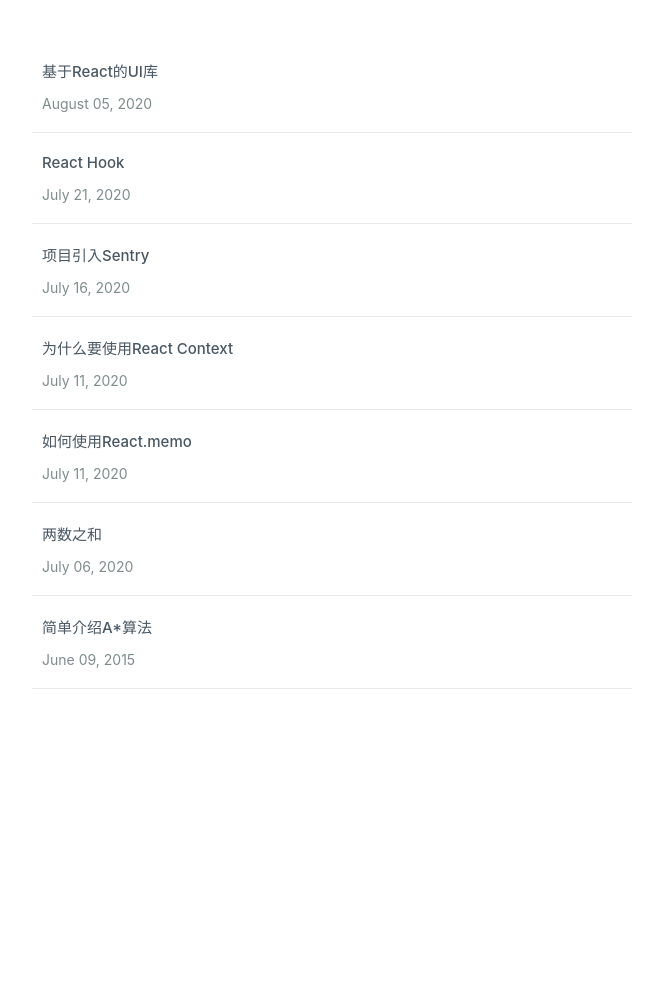
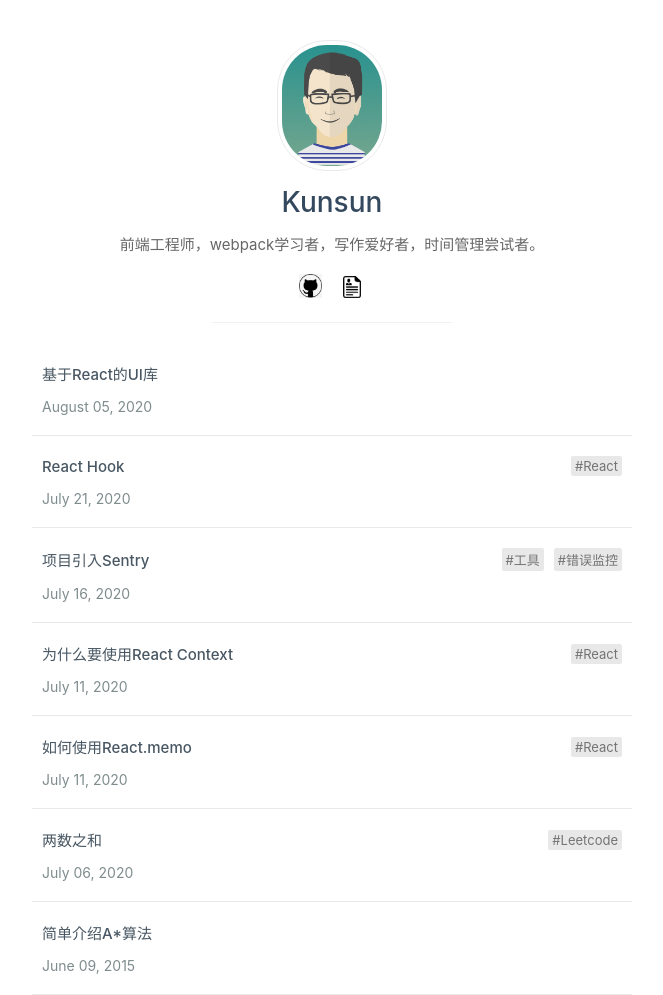
Before and after one commit to kunsun/blog, a Gatsby site: page / in a window 1280 px wide. Shown: the whole page, without its empty margins (308-971 px from the left). Before the commit the page ends 800 px from the top, so only its background shows below. Built offline with nearby package versions, Linux system fonts and the light colour scheme; Gatsby itself is replaced by a stand-in of ours.

Commit message:
完善首页

```diff
--- a/package.json
+++ b/package.json
@@ -11,8 +11,8 @@
     "start": "npm run develop",
     "serve": "gatsby serve",
     "clean": "gatsby clean",
-    "deploy": "gatsby build && gh-pages -d public -b master -r https://d4b240ba0a1b4a57e896358b506d2cd17671f3b7@github.com/kunsun/kunsun.github.io.git",
-    "test": "echo \"Write tests! -> https://gatsby.dev/unit-testing\" && exit 1"
+    "deploy": "gh-pages -d public -b master -r https://cac05af513860ab991890e9e6b468f40df46e17e@github.com/kunsun/kunsun.github.io.git",
+    "gh-clean": "gh-pages-clean"
   },
   "dependencies": {
     "gatsby": "^2.23.12",
--- a/src/components/Header/index.css
+++ b/src/components/Header/index.css
@@ -1,11 +1,55 @@
 header.page-header {
   box-sizing: border-box;
   display: flex;
-  justify-content: space-between;
-  align-items: flex-end;
+  flex-direction: column;
+  justify-content: center;
+  align-items: center;
   padding: 20px 60px;
   img {
-    height: 60px;
+    margin-top: 20px;
+    width: 100px;
+    height: auto;
+    border-radius: 50px;
+    padding: 4px;
+    border: 1px solid #eaeaea;
+  }
+  .title {
+    margin-top: 14px;
+    font-size: 28px;
+    font-weight: 500;
+  }
+  .sub-title {
+    margin-top: 14px;
+    color: rgba(0, 0, 0, .6);
+  }
+  .social {
+    text-align: center;
+    width: 100%;
+    .icon {
+      display: inline-block;
+      height: 24px;
+      width: 24px;
+      margin: 20px 0;
+      &.github {
+        background: url('./image/github-icon.jpg') no-repeat;
+        background-size: contain;
+      }
+      &.resume {
+        margin-left: 20px;
+        height: 22px;
+        width: 22px;
+        background: url('./image/resume-icon-2.png') no-repeat;
+        background-size: contain;
+      }
+    }
+    &::after {
+      display: block;
+      margin: 0 auto;
+      width: 50%;
+      content: '';
+      height: 1px;
+      background: #f1f1f1;
+    }
   }
   .nav-list {
     display: flex;
--- a/src/components/Header/index.jsx
+++ b/src/components/Header/index.jsx
@@ -1,22 +1,19 @@
 import React from 'react';
-import Logo from './logo.png';
+import Logo from './self.png';
 import './index.css';
 
 const Header = () => {
   return (
     <header className='page-header'>
-      {/* <img src={Logo} alt="kunsun"/> */}
-      {/* <ul className="nav-list">
-        <li className="nav-list-item">
-          <a href="/">BLOG</a>
-        </li>
-        <div className="nav-list-item">
-          <a href="/resume">RESUME</a>
-        </div>
-        <div className="nav-list-item">
-          <a href="/github">GITHUB</a>
-        </div>
-      </ul> */}
+      <img src={Logo} alt="kunsun"/>
+      <div className="title">Kunsun</div>
+      <div className="sub-title">
+        前端工程师，webpack学习者，写作爱好者，时间管理尝试者。
+      </div>
+      <div className="social">
+        <a href="https://github.com/kunsun" className="icon github"></a>
+        <a href="/resume" className="icon resume"></a>
+      </div>
     </header>
 
   )
--- a/src/components/PostLink/index.css
+++ b/src/components/PostLink/index.css
@@ -4,10 +4,26 @@
   &:hover {
     background: #f7f7f7;
   }
-  h4 {
-    color: #485763;
-    font-size: 15px;
-    font-weight: 500;
+  .link-header {
+    display: flex;
+    align-items: center;
+    justify-content: space-between;
+    h4 {
+      color: #485763;
+      font-size: 15px;
+      font-weight: 500;
+    }
+    .tags {
+      display: flex;
+      color: rgba(0, 0, 0, .5);
+      font-size: 13px;
+      .tag {
+        background: #e8e8e8;
+        padding: 2px 4px;
+        margin-left: 10px;
+        border-radius: 2px;
+      }
+    }
   }
   .post-time {
     color: #7f8c8d;
--- a/src/components/PostLink/index.jsx
+++ b/src/components/PostLink/index.jsx
@@ -19,7 +19,20 @@ const PostLink = ({ post }) => {
   return (
     <Link to={postItem.path}>
       <div className="post-link">
-        <h4>{postItem.title}</h4>
+        <div className="link-header">
+          <h4>{postItem.title}</h4>
+          <div className="tags">
+            {
+              postItem.tags ?
+              postItem.tags.map((tag, i) => {
+                return (
+                  <div className="tag" key={i}>#{tag}</div>
+                )
+              })
+              : null
+            }
+          </div>
+        </div>
         <div className="post-time">{postItem.date}</div>
       </div>
     </Link>
--- a/src/content/_posts/react-context.md
+++ b/src/content/_posts/react-context.md
@@ -1,6 +1,8 @@
 ---
 path: "/react-context"
 title: '为什么要使用React Context'
+tags:
+  - React
 date: 2020-07-11
 ---
 
--- a/src/content/_posts/react-hook.md
+++ b/src/content/_posts/react-hook.md
@@ -1,6 +1,8 @@
 ---
 path: "/react-hook"
 title: 'React Hook'
+tags:
+  - React
 date: 2020-07-21
 ---
 
--- a/src/content/_posts/react-memo.md
+++ b/src/content/_posts/react-memo.md
@@ -1,6 +1,8 @@
 ---
 path: "/react-memo"
 title: '如何使用React.memo'
+tags:
+   - React
 date: 2020-07-11
 ---
 
--- a/src/content/_posts/sentry.md
+++ b/src/content/_posts/sentry.md
@@ -1,6 +1,9 @@
 ---
 path: "/sentry"
 title: '项目引入Sentry'
+tags:
+  - 工具
+  - 错误监控
 date: 2020-07-16
 ---
 
--- a/src/content/_posts/two-sum.md
+++ b/src/content/_posts/two-sum.md
@@ -2,6 +2,8 @@
 path: "/two-sum"
 title: '两数之和'
 date: 2020-07-06
+tags:
+  - Leetcode
 banner: image/kunsun.jpg
 ---
 
--- a/src/pages/index.js
+++ b/src/pages/index.js
@@ -33,6 +33,7 @@ export const pageQuery = graphql`
             date(formatString: "MMMM DD, YYYY")
             path
             title
+            tags
             banner {
               childImageSharp {
                 fluid(maxWidth: 70) {
```
Also changed, not shown: src/components/Header/image/github-icon.jpg (added), src/components/Header/image/resume-icon-2.png (added), src/components/Header/image/resume-icon.png (added), src/components/Header/self.png (added).
